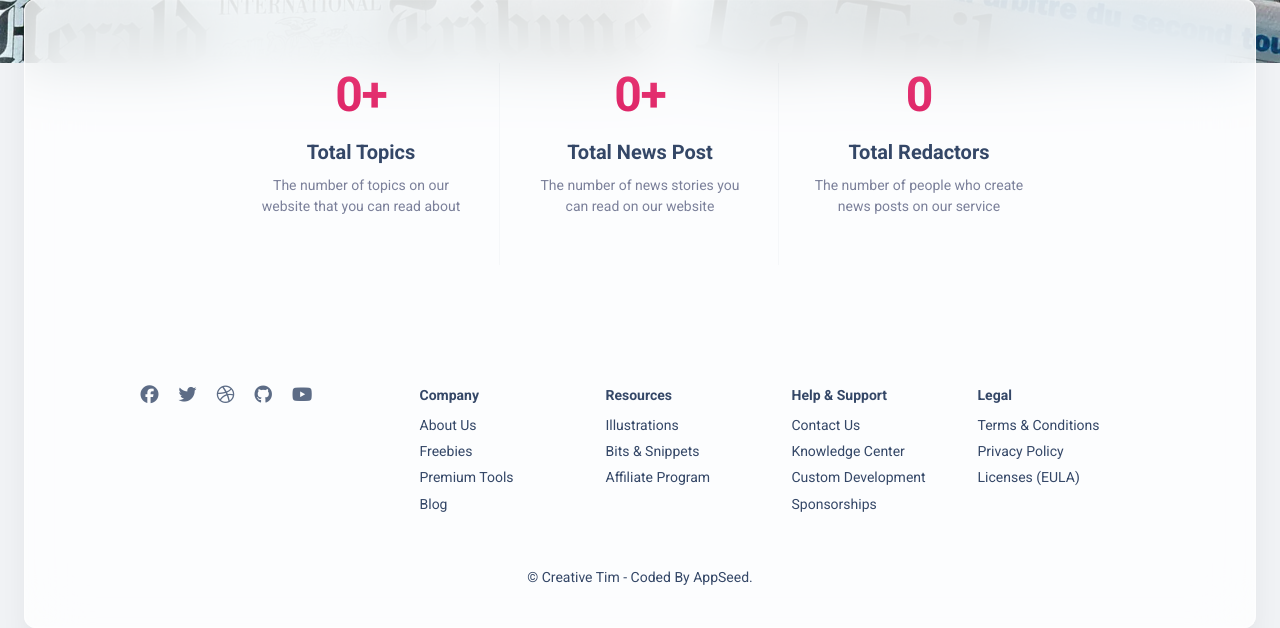
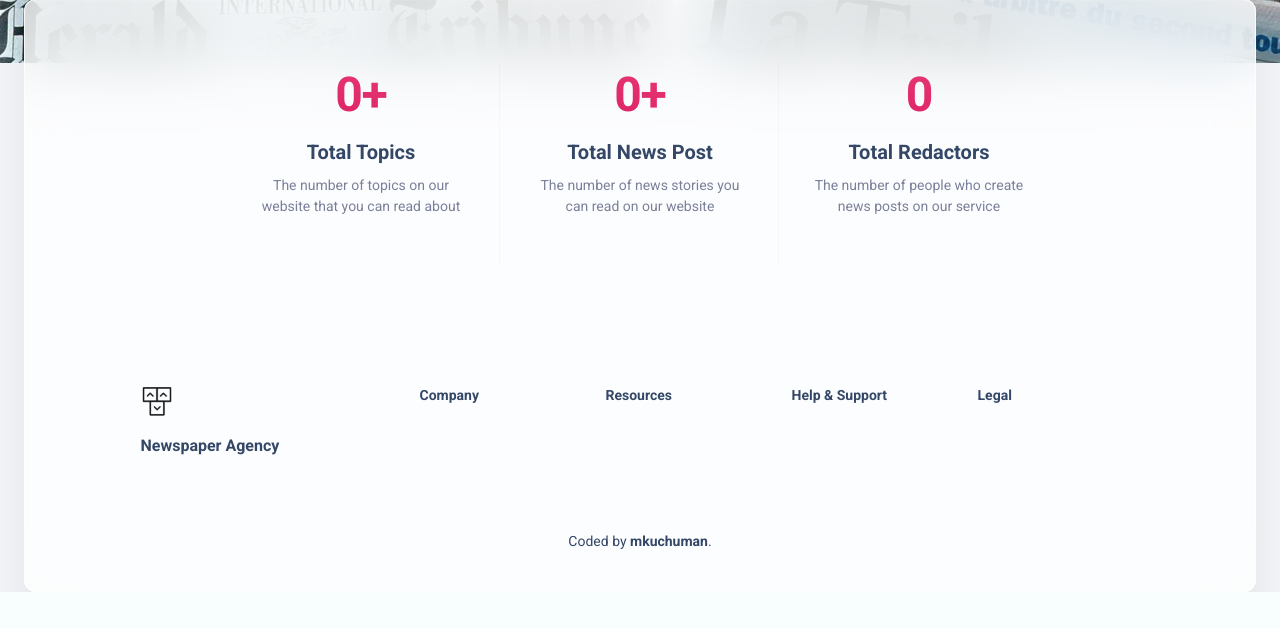
Before and after one commit to mkuchuman/Newspaper_Agency, a Django app: page / in a window 1280 px wide. Shown: the part 537-1165 px from the top of the page. After the commit the page ends 1129 px from the top, so only its background shows below. Run offline with Django 5.2, Linux system fonts and the light colour scheme; data that the repository does not hold is empty; some libraries are stand-ins or nearby versions.

Commit message:
update footer.html

```diff
--- a/templates/index.html
+++ b/templates/index.html
@@ -63,148 +63,8 @@
         </div>
       </div>
     </section>
-  <footer class="footer pt-5 mt-5">
-    <div class="container">
-      <div class=" row">
-        <div class="col-md-3 mb-4 ms-auto">
-          <div>
-            <ul class="d-flex flex-row ms-n3 nav">
-              <li class="nav-item">
-                <a class="nav-link pe-1" href="https://www.facebook.com/CreativeTim" target="_blank">
-                  <i class="fab fa-facebook text-lg opacity-8"></i>
-                </a>
-              </li>
-              <li class="nav-item">
-                <a class="nav-link pe-1" href="https://twitter.com/creativetim" target="_blank">
-                  <i class="fab fa-twitter text-lg opacity-8"></i>
-                </a>
-              </li>
-              <li class="nav-item">
-                <a class="nav-link pe-1" href="https://dribbble.com/creativetim" target="_blank">
-                  <i class="fab fa-dribbble text-lg opacity-8"></i>
-                </a>
-              </li>
-              <li class="nav-item">
-                <a class="nav-link pe-1" href="https://github.com/creativetimofficial" target="_blank">
-                  <i class="fab fa-github text-lg opacity-8"></i>
-                </a>
-              </li>
-              <li class="nav-item">
-                <a class="nav-link pe-1" href="https://www.youtube.com/channel/UCVyTG4sCw-rOvB9oHkzZD1w" target="_blank">
-                  <i class="fab fa-youtube text-lg opacity-8"></i>
-                </a>
-              </li>
-            </ul>
-          </div>
-        </div>
-        <div class="col-md-2 col-sm-6 col-6 mb-4">
-          <div>
-            <h6 class="text-sm">Company</h6>
-            <ul class="flex-column ms-n3 nav">
-              <li class="nav-item">
-                <a class="nav-link" href="https://www.creative-tim.com/presentation" target="_blank">
-                  About Us
-                </a>
-              </li>
-              <li class="nav-item">
-                <a class="nav-link" href="https://www.creative-tim.com/templates/free" target="_blank">
-                  Freebies
-                </a>
-              </li>
-              <li class="nav-item">
-                <a class="nav-link" href="https://www.creative-tim.com/templates/premium" target="_blank">
-                  Premium Tools
-                </a>
-              </li>
-              <li class="nav-item">
-                <a class="nav-link" href="https://www.creative-tim.com/blog" target="_blank">
-                  Blog
-                </a>
-              </li>
-            </ul>
-          </div>
-        </div>
-        <div class="col-md-2 col-sm-6 col-6 mb-4">
-          <div>
-            <h6 class="text-sm">Resources</h6>
-            <ul class="flex-column ms-n3 nav">
-              <li class="nav-item">
-                <a class="nav-link" href="https://iradesign.io/" target="_blank">
-                  Illustrations
-                </a>
-              </li>
-              <li class="nav-item">
-                <a class="nav-link" href="https://www.creative-tim.com/bits" target="_blank">
-                  Bits & Snippets
-                </a>
-              </li>
-              <li class="nav-item">
-                <a class="nav-link" href="https://www.creative-tim.com/affiliates/new" target="_blank">
-                  Affiliate Program
-                </a>
-              </li>
-            </ul>
-          </div>
-        </div>
-        <div class="col-md-2 col-sm-6 col-6 mb-4">
-          <div>
-            <h6 class="text-sm">Help & Support</h6>
-            <ul class="flex-column ms-n3 nav">
-              <li class="nav-item">
-                <a class="nav-link" href="https://www.creative-tim.com/contact-us" target="_blank">
-                  Contact Us
-                </a>
-              </li>
-              <li class="nav-item">
-                <a class="nav-link" href="https://www.creative-tim.com/knowledge-center" target="_blank">
-                  Knowledge Center
-                </a>
-              </li>
-              <li class="nav-item">
-                <a class="nav-link" href="https://services.creative-tim.com/?ref=ct-mk2-footer" target="_blank">
-                  Custom Development
-                </a>
-              </li>
-              <li class="nav-item">
-                <a class="nav-link" href="https://www.creative-tim.com/sponsorships" target="_blank">
-                  Sponsorships
-                </a>
-              </li>
-            </ul>
-          </div>
-        </div>
-        <div class="col-md-2 col-sm-6 col-6 mb-4 me-auto">
-          <div>
-            <h6 class="text-sm">Legal</h6>
-            <ul class="flex-column ms-n3 nav">
-              <li class="nav-item">
-                <a class="nav-link" href="https://www.creative-tim.com/knowledge-center/terms-of-service" target="_blank">
-                  Terms & Conditions
-                </a>
-              </li>
-              <li class="nav-item">
-                <a class="nav-link" href="https://www.creative-tim.com/knowledge-center/privacy-policy" target="_blank">
-                  Privacy Policy
-                </a>
-              </li>
-              <li class="nav-item">
-                <a class="nav-link" href="https://www.creative-tim.com/license" target="_blank">
-                  Licenses (EULA)
-                </a>
-              </li>
-            </ul>
-          </div>
-        </div>
-        <div class="col-12">
-          <div class="text-center">
-            <p class="text-dark my-4 text-sm font-weight-normal">
-              &copy; <a href="https://bit.ly/3fKQZaL" target="_blank">Creative Tim</a> - Coded By AppSeed.
-            </p>
-          </div>
-        </div>
-      </div>
-    </div>
-  </footer>
+
+  {% include 'includes/footer.html' %}
 
   <!--   Core JS Files   -->
   <script src="../static/assets/js/core/popper.min.js" type="text/javascript"></script>
```
